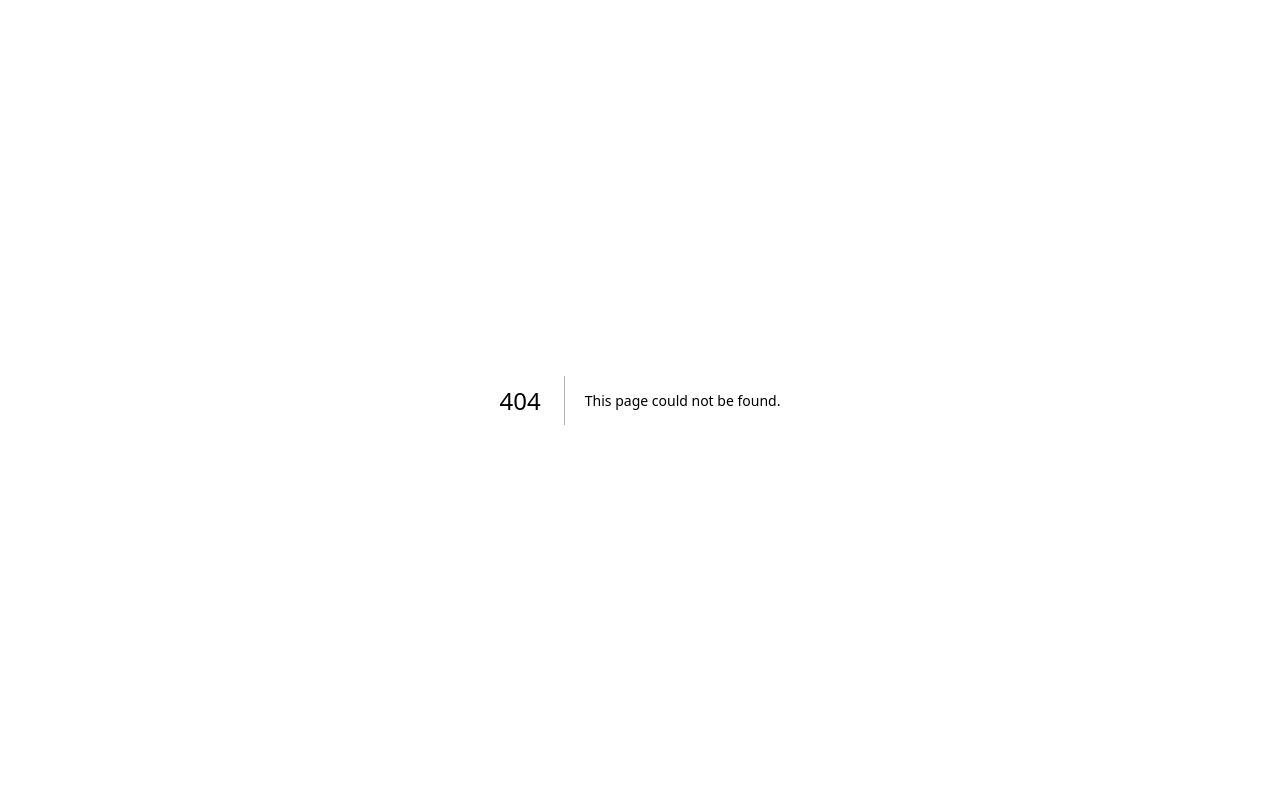
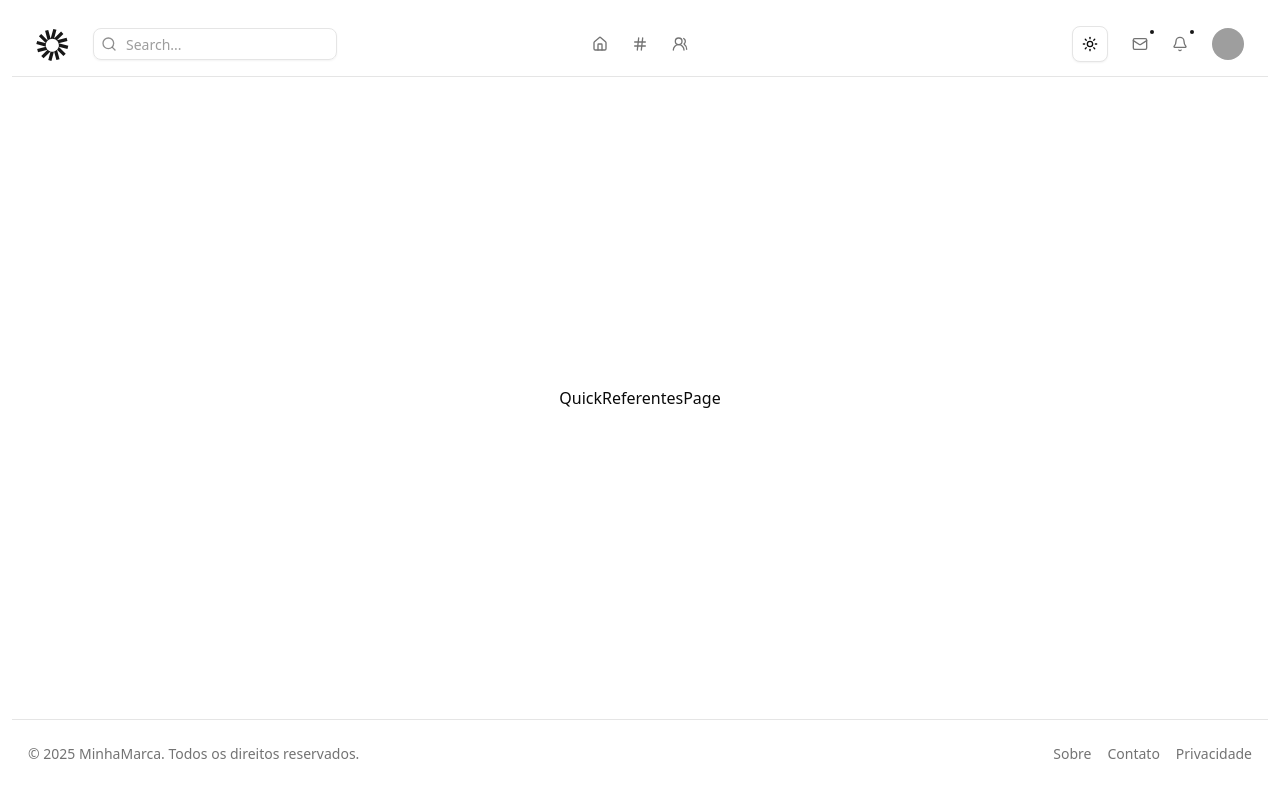
Before and after one commit to iagoscandido/rpg-quick-references, a Next.js app: page /quick-references in a window 1280 px wide. Before the commit this address had no page. Built offline with nearby package versions, Linux system fonts and the light colour scheme; grey boxes are pictures that could not be loaded.

Commit message:
feat: add layout for main page

```diff
--- /dev/null
+++ b/app/quick-references/layout.tsx
@@ -0,0 +1,20 @@
+import Footer from "@/components/footer";
+import Navbar from "@/components/navbar";
+
+const QuickReferencesLayout = ({ children }: { children: React.ReactNode }) => {
+  return (
+    <div className="flex flex-col min-h-screen">
+      <header className="m-3">
+        <Navbar />
+      </header>
+      <main className="flex flex-grow flex-wrap justify-center items-center gap-1 m-3">
+        {children}
+      </main>
+      <footer className="m-3">
+        <Footer />
+      </footer>
+    </div>
+  );
+};
+
+export default QuickReferencesLayout;
--- /dev/null
+++ b/app/quick-references/page.tsx
@@ -0,0 +1,5 @@
+const QuickReferentesPage = () => {
+  return <div>QuickReferentesPage</div>;
+};
+
+export default QuickReferentesPage;
--- /dev/null
+++ b/components/footer.tsx
@@ -0,0 +1,24 @@
+import Link from "next/link";
+
+export default function Footer() {
+  return (
+    <footer className="w-full border-t">
+      <div className="container mx-auto flex flex-col sm:flex-row items-center justify-between px-4 py-6 text-sm text-muted-foreground">
+        <p>
+          © {new Date().getFullYear()} MinhaMarca. Todos os direitos reservados.
+        </p>
+        <nav className="flex gap-4 mt-4 sm:mt-0">
+          <Link href="#" className="hover:underline">
+            Sobre
+          </Link>
+          <Link href="#" className="hover:underline">
+            Contato
+          </Link>
+          <Link href="#" className="hover:underline">
+            Privacidade
+          </Link>
+        </nav>
+      </div>
+    </footer>
+  );
+}
```
